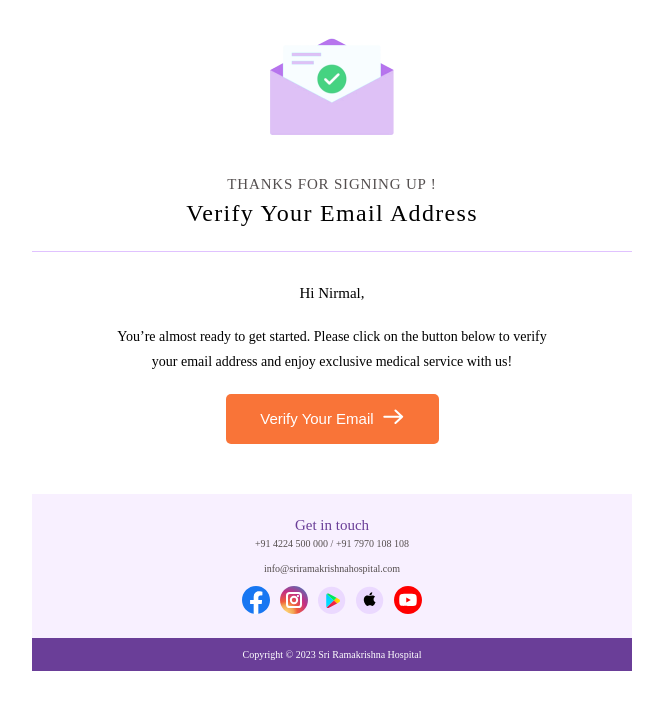
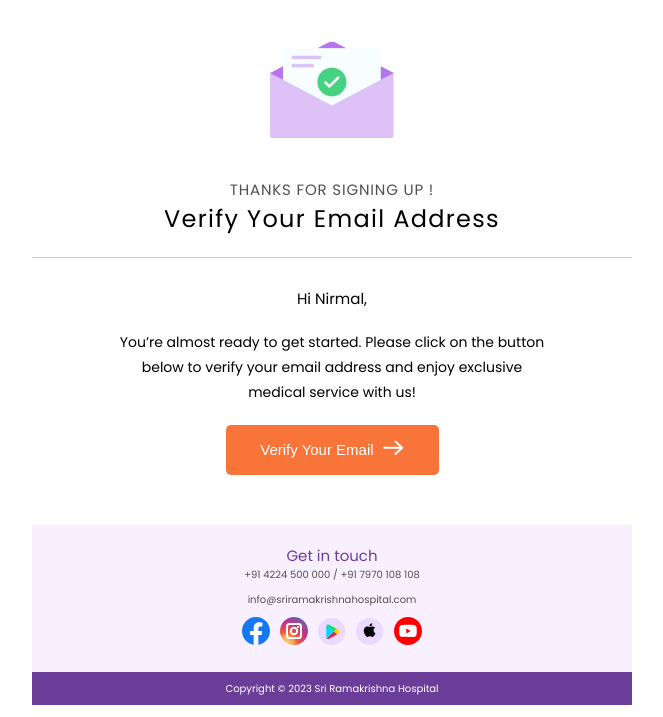
Before and after one commit to ravikiran8844/email-template, a plain HTML site: page index.html in a window 1280 px wide. Shown: the part 101-818 px from the top of the page, without its empty margins (308-971 px from the left). Drawn offline with Linux system fonts and the light colour scheme.

Commit message:
updated code

```diff
--- a/index.html
+++ b/index.html
@@ -4,6 +4,9 @@
     <meta charset="UTF-8">
     <meta name="viewport" content="width=device-width, initial-scale=1.0">
     <title>Document</title>
+    <style>
+        @import url('https://fonts.googleapis.com/css2?family=Poppins&display=swap');
+        </style>
 </head>
 <body style="font-family: 'Poppins';background:#FFFFFF;height: 818px;width: 600px;margin: auto;">
     <div>
```
